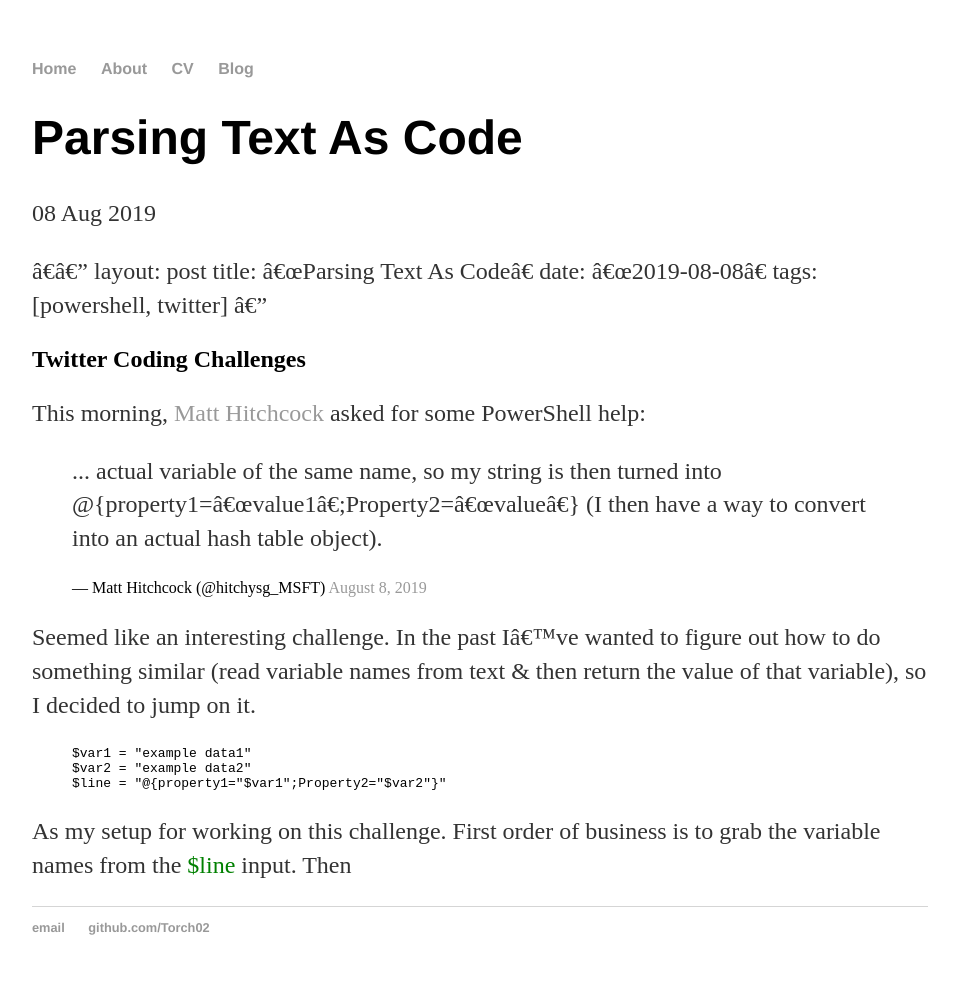
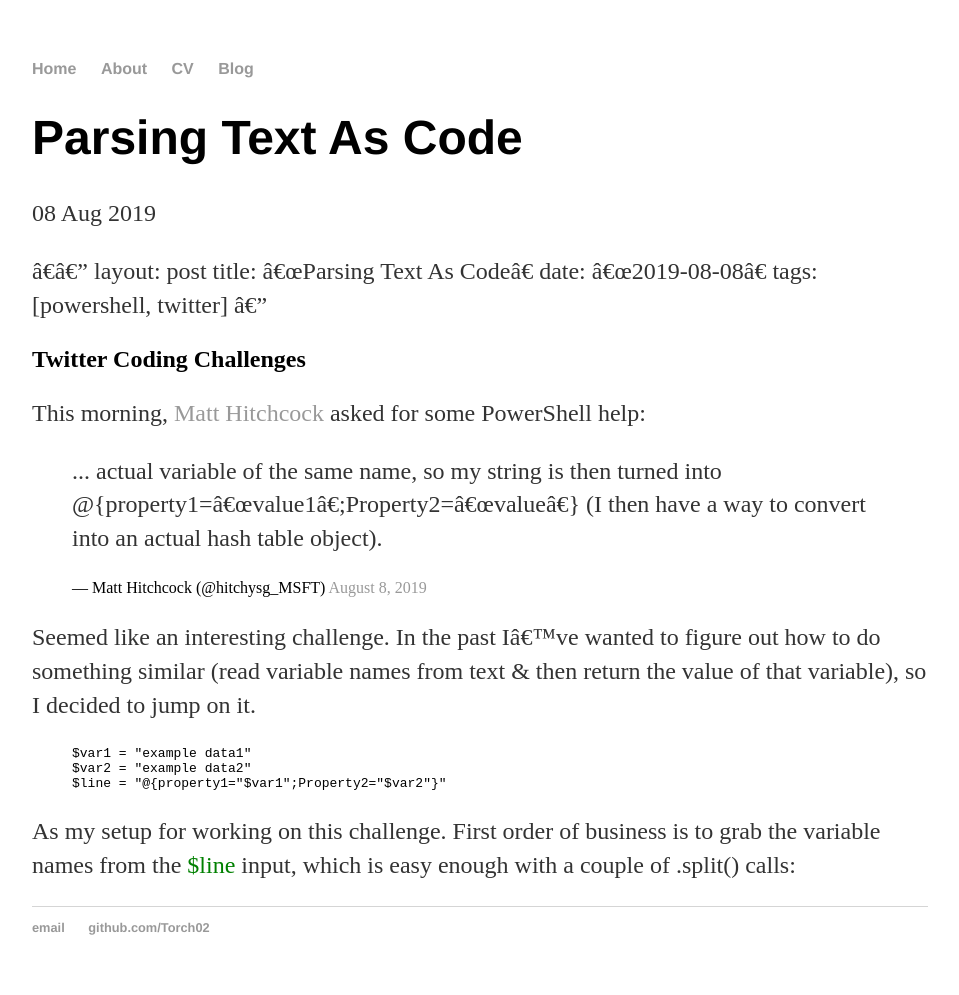
Before and after one commit to Torch02/Torch02.github.io, a Jekyll site: the page built from _posts/2019-08-08-Parsing-Text-As-Code.md, in a window 1280 px wide. Shown: the whole page, without its empty margins (160-1119 px from the left). Built offline with Jekyll 4.4.1, drawn with Linux system fonts in a browser that asks for light colours; our own code applies the rules of GitHub Pages for plain Markdown files; comment, search, counter and statistics services are not loaded.

Commit message:
changed 'posh

````diff
--- a/_posts/2019-08-08-Parsing-Text-As-Code.md
+++ b/_posts/2019-08-08-Parsing-Text-As-Code.md
@@ -19,7 +19,7 @@
 Seemed like an interesting challenge. In the past I've wanted to figure out how to do something similar (read variable names from text & then return the value of that variable), so I decided to jump on it.
 
 <!-- ``` posh --->
-{% highlight posh %}
+{% highlight powershell %}
 $var1 = "example data1"
 $var2 = "example data2"
 $line = "@{property1="$var1";Property2="$var2"}"
@@ -30,4 +30,4 @@
 -->
 
 As my setup for working on this challenge.
-First order of business is to grab the variable names from the <span style="color:green">$line</span> input. Then
+First order of business is to grab the variable names from the <span style="color:green">$line</span> input, which is easy enough with a couple of .split() calls:
````
